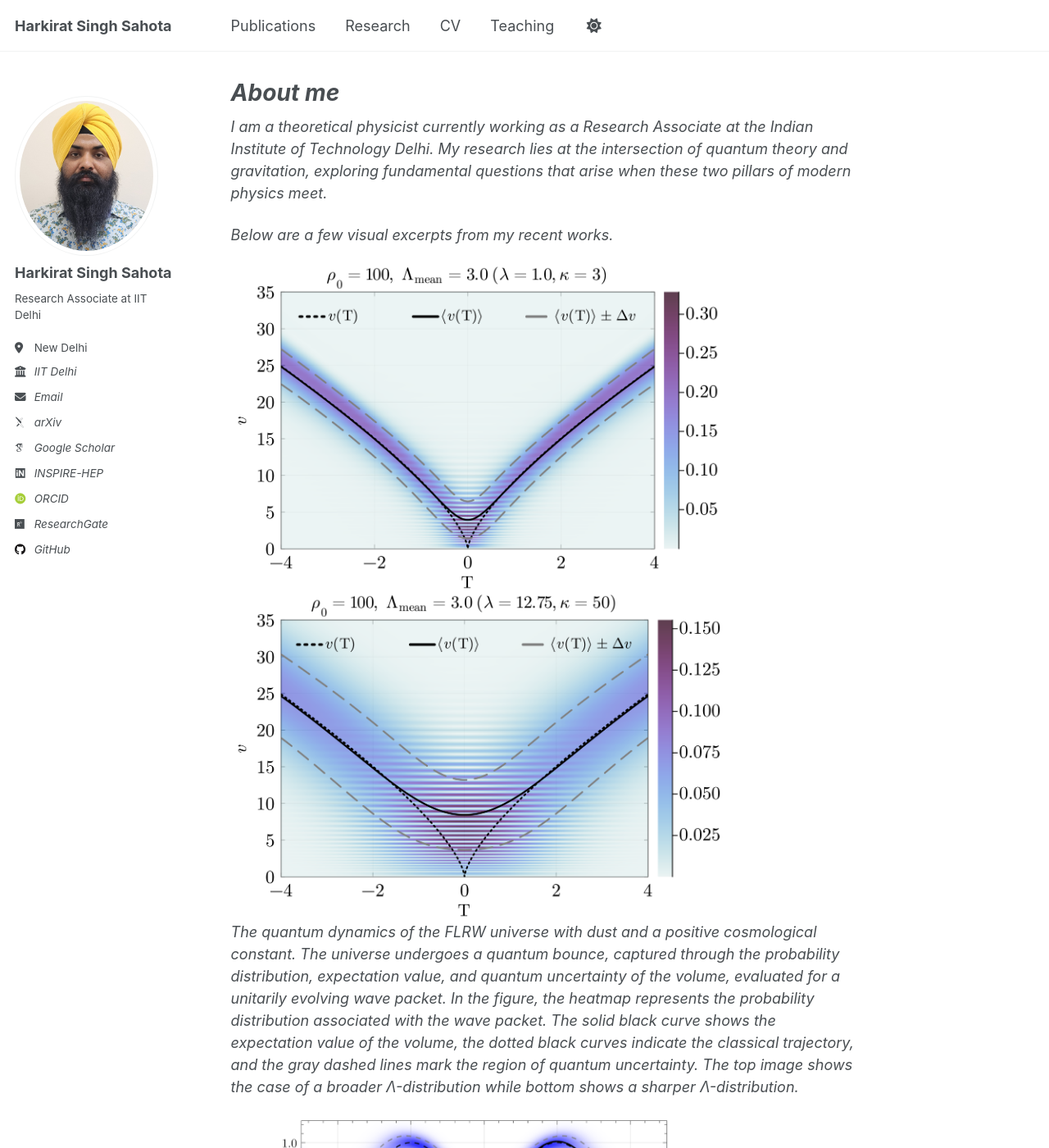
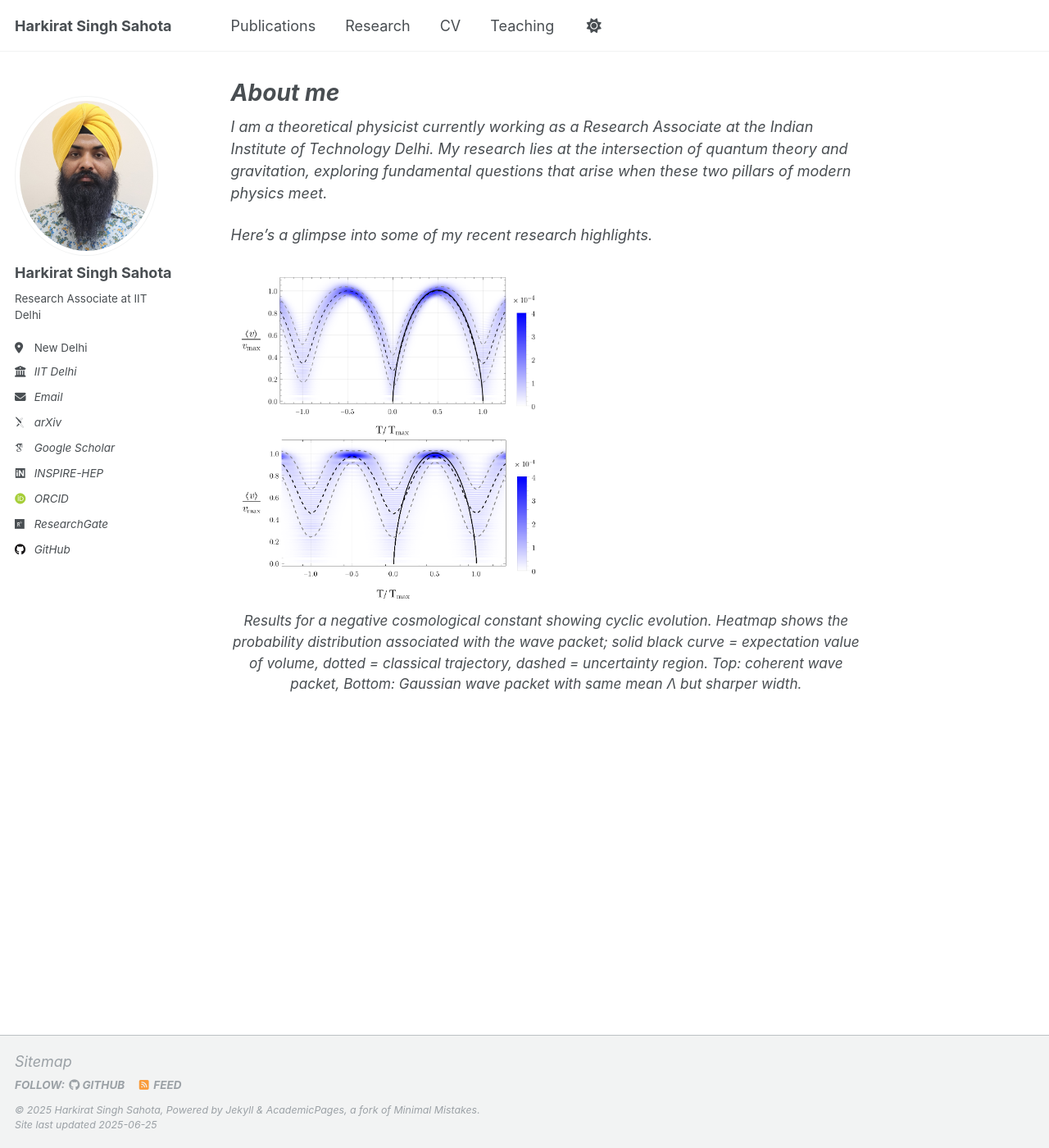
Before and after one commit to harkiratss/harkiratss.github.io, a Jekyll site: the page built from _pages/about.md, in a window 1280 px wide and 1400 px high. Shown: the whole window at 82% size. Built offline with Jekyll 4.4.1, drawn with Linux system fonts in a browser that asks for light colours; some web fonts are replaced; some of the changed text lies outside the part shown.

Commit message:
Update about.md

```diff
--- a/_pages/about.md
+++ b/_pages/about.md
@@ -9,16 +9,67 @@ redirect_from:
 
 I am a theoretical physicist currently working as a Research Associate at the Indian Institute of Technology Delhi. My research lies at the intersection of quantum theory and gravitation, exploring fundamental questions that arise when these two pillars of modern physics meet.
 
-Below are a few visual excerpts from my recent works.
-<tr>
-    <td><img src="/images/QC1.png" width="600"/></td> <td><img src="/images/QC2.png" width="600"/></td>
-</tr>
-The quantum dynamics of the FLRW universe with dust and a positive cosmological constant. The universe undergoes a quantum bounce, captured through the probability distribution, expectation value, and quantum uncertainty of the volume, evaluated for a unitarily evolving wave packet. In the figure, the heatmap represents the probability distribution associated with the wave packet. The solid black curve shows the expectation value of the volume, the dotted black curves indicate the classical trajectory, and the gray dashed lines mark the region of quantum uncertainty. The top image shows the case of a broader Λ-distribution while bottom shows a sharper Λ-distribution.
-<tr>
-    <td><img src="/images/QC3.png" width="600"/></td> <td><img src="/images/QC4.png" width="600"/></td>
-</tr>
-The corresponding results for a negative cosmological constant, highlighting the contrasting dynamics where the quantum universe undergoes cyclic evolution in this case. In the figure, the heatmap represents the probability distribution associated with the wave packet. The solid black curve shows the expectation value of the volume, the dotted black curves indicate the classical trajectory, and the gray dashed lines mark the region of quantum uncertainty. The top image shows the case of a coherent wave packet while the bottom image shows a Gaussian wave packet, and the mean of Λ-distribution is same for the two cases while the width for Gaussian wave packet is sharper.
-<tr>
-    <td><img src="/images/contour_plot_A=5.0.png" width="600"/></td> <td><img src="/images/contour_plot_A=5.0_m.png" width="600"/></td>
-</tr>
-Quantum correlations of a test field propagating in a spacetime undergoing critical collapse, evaluated at the end of the numerical simulation. The black dashed lines mark the areal radius of apparent horizon and dashed red lines mark the location of apparent horizon. The top image shows field correlation while the bottom image shows momentum correlations.
+Here’s a glimpse into some of my recent research highlights.
+
+<!-- Slideshow CSS -->
+<style>
+.slideshow {
+  max-width: 100%;
+  margin: 2rem auto;
+  position: relative;
+}
+.slide {
+  display: none;
+}
+.slide img {
+  width: 48%;
+  margin: 0 1%;
+  vertical-align: top;
+}
+.caption {
+  font-style: italic;
+  margin-top: 0.5rem;
+  text-align: center;
+  font-size: 0.95rem;
+}
+</style>
+
+<!-- Slideshow HTML -->
+<div class="slideshow">
+  <div class="slide" style="display:block;">
+    <img src="/images/QC1.png" />
+    <img src="/images/QC2.png" />
+    <div class="caption">
+      The quantum dynamics of the FLRW universe with dust and a positive cosmological constant depicting quantum. Heatmap shows the probability distribution associated with the wave packet; solid black curve = expectation value of volume, dotted = classical trajectory, dashed = uncertainty region. Top: broader Λ-distribution, Bottom: sharper Λ-distribution.
+    </div>
+  </div>
+
+  <div class="slide">
+    <img src="/images/QC3.png" />
+    <img src="/images/QC4.png" />
+    <div class="caption">
+      Results for a negative cosmological constant showing cyclic evolution. Heatmap shows the probability distribution associated with the wave packet; solid black curve = expectation value of volume, dotted = classical trajectory, dashed = uncertainty region. Top: coherent wave packet, Bottom: Gaussian wave packet with same mean Λ but sharper width.
+    </div>
+  </div>
+
+  <div class="slide">
+    <img src="/images/contour_plot_A=5.0.png" />
+    <img src="/images/contour_plot_A=5.0_m.png" />
+    <div class="caption">
+      Quantum correlations of a test field propagating in a spacetime undergoing critical collapse, evaluated at the end of the numerical simulation. Dashed black lines = areal radius of apparent horizon, red dashed lines = location of apparent horizon. Top: field correlation, Bottom: momentum correlation.
+    </div>
+  </div>
+</div>
+
+<!-- JavaScript for slideshow -->
+<script>
+let slideIndex = 0;
+const slides = document.querySelectorAll(".slide");
+
+function showSlides() {
+  slides.forEach(s => s.style.display = "none");
+  slideIndex = (slideIndex + 1) % slides.length;
+  slides[slideIndex].style.display = "block";
+}
+setInterval(showSlides, 5000); // 5 seconds per slide
+</script>
```
